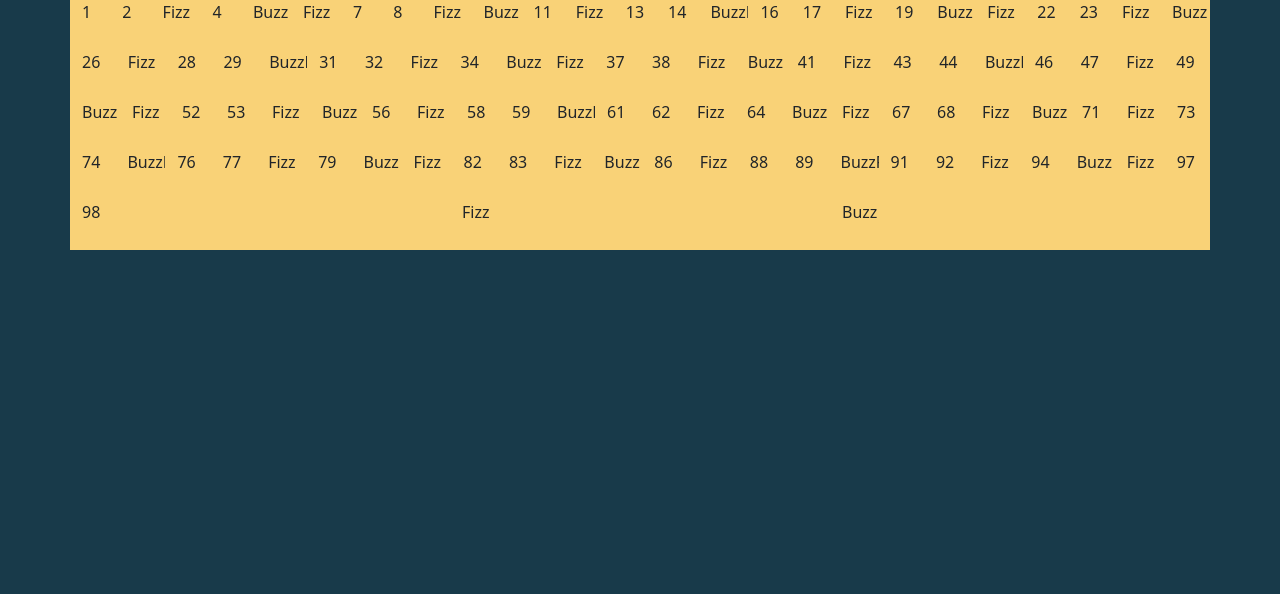
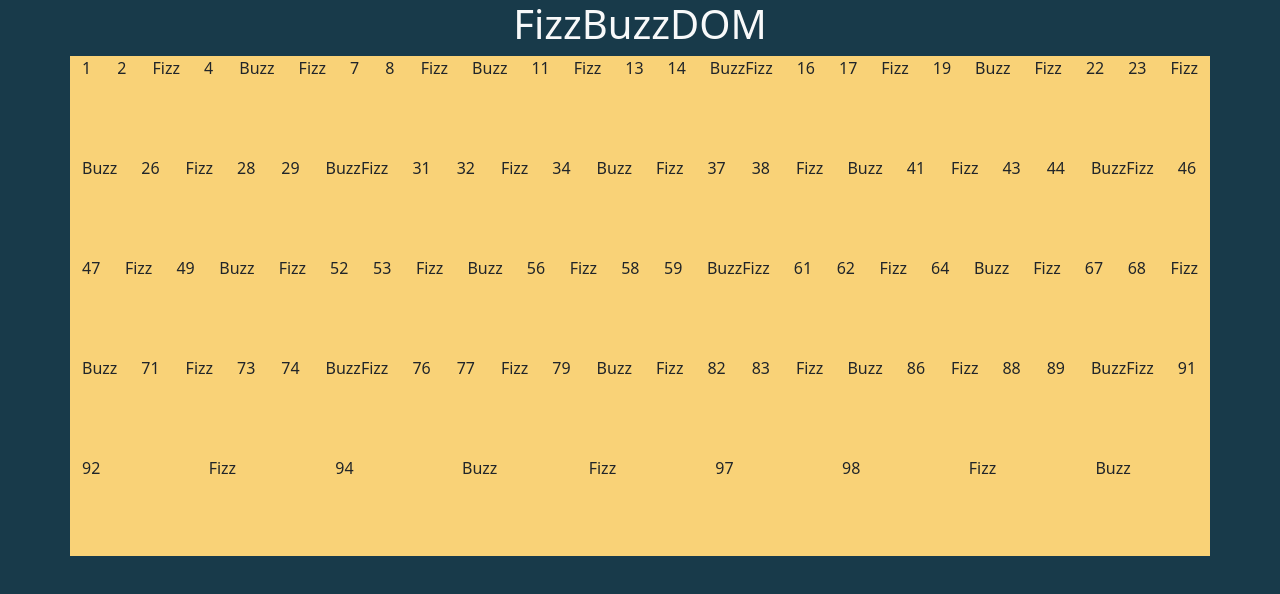
Before and after one commit to FraAccaBi/js-fizzbuzzdom, a plain HTML site: page index.html in a window 1280 px wide. Drawn offline with nearby package versions, Linux system fonts and the light colour scheme.

Commit message:
backup commit

```diff
--- a/assets/css/style.css
+++ b/assets/css/style.css
@@ -5,17 +5,14 @@
     --fizzbuzz-color: #DE5471;
     --buzz-color: #F9D277;
 }
-*{
-    margin: 0;
-    padding: 0;
-    box-sizing: border-box;
-}
+
 body{
     background-color: var(--background-color);
 }
 
-div [class^=list] {
-    height: 50px;
-    width: 50px;
+.col {
+    display: inline-block;
+    height: 100px;
+    width: 100%;
     background-color: var(--buzz-color);
 }
--- a/assets/js/main.js
+++ b/assets/js/main.js
@@ -19,7 +19,7 @@ for (let i = 1; i <=100; i++) {
         listHTML.innerHTML += listItem_Buzz;
         console.log('Buzz');
     } else {
-        let listItem = `<div class="list-item col">${i}</div>`;
+        let listItem = `<div class="list-item-number col">${i}</div>`;
         listHTML.innerHTML += listItem;
         console.log(i);
     }
--- a/index.html
+++ b/index.html
@@ -12,10 +12,14 @@
 <body>
 
     <div class="container">
+        <h1 class="text-center text-light">
+            FizzBuzzDOM
+        </h1>
         <div class="row row-cols-7" id="lista"></div>
     </div>
 
 
     <script src="./assets/js/main.js"></script>
+    <script src="https://cdn.jsdelivr.net/npm/bootstrap@5.1.3/dist/js/bootstrap.bundle.min.js" integrity="sha384-ka7Sk0Gln4gmtz2MlQnikT1wXgYsOg+OMhuP+IlRH9sENBO0LRn5q+8nbTov4+1p" crossorigin="anonymous"></script>
 </body>
 </html>
```
